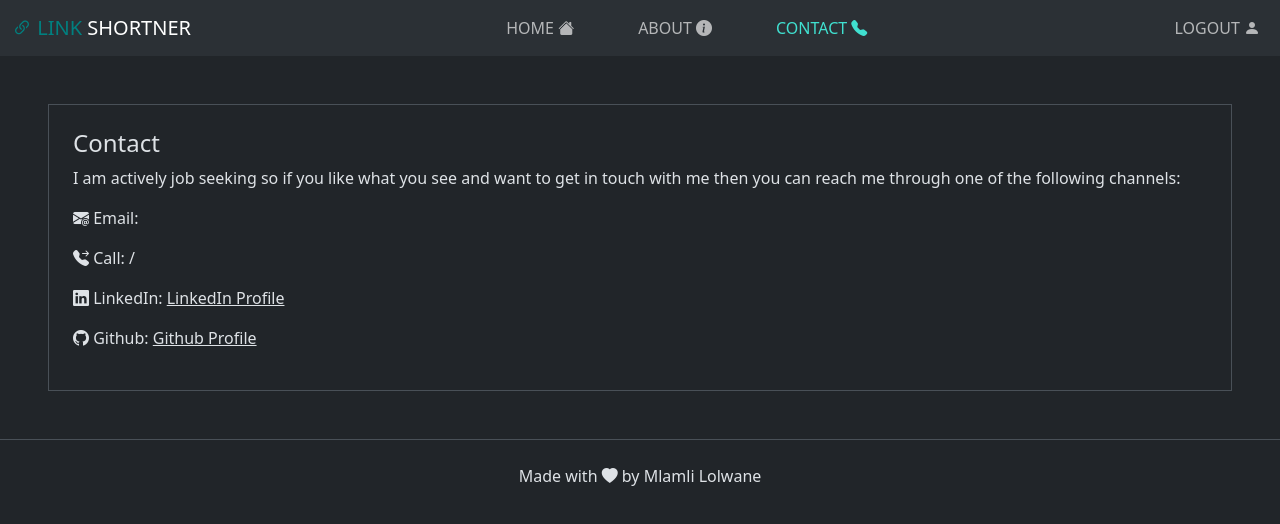
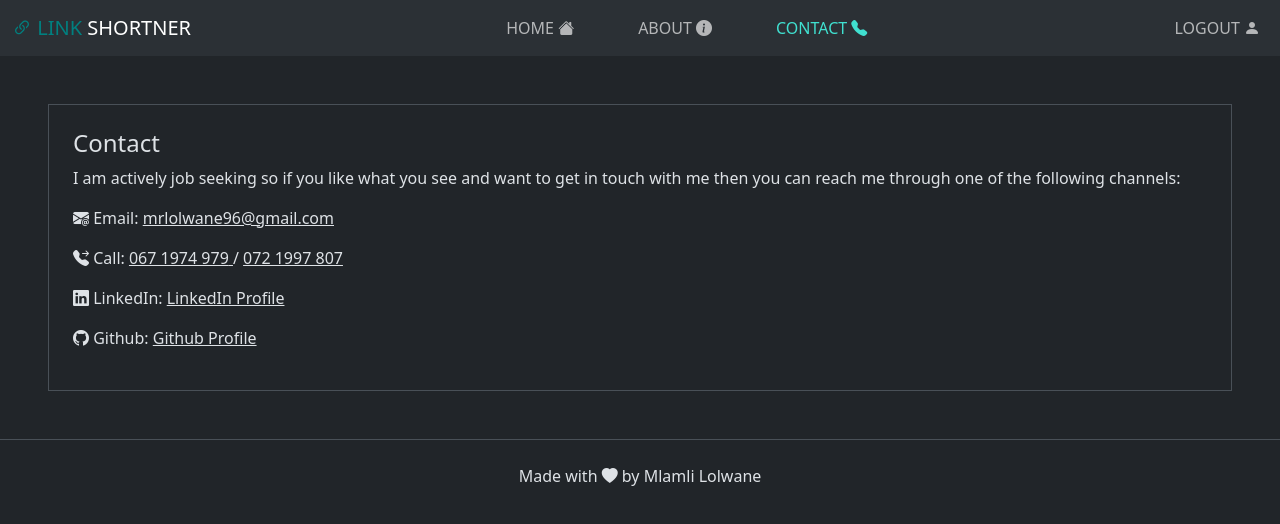
Before and after one commit to MlamliLolwane/Link-Shortner, a React (Vite) app: page /authenticated/contact in a window 1280 px wide. Shown: the top 524 px of the page. Built offline with nearby package versions, Linux system fonts and the light colour scheme; no server answers; sample sign-in values are in the browser's storage.

Commit message:
add: dynamic contact details

```diff
--- a/public/contact.json
+++ b/public/contact.json
@@ -1,7 +1,7 @@
 {
     "contact": "067 1974 979",
     "alternativeContact": "072 1997 807",
-    "email": "mrlolwane96@gmail.com",
+    "email": "mailto:mrlolwane96@gmail.com",
     "linkedin": "https://linkedin.com/in/mlamli-lolwane-3ba96b196",
     "github": "https://github.com/MlamliLolwane"
 }
--- a/src/views/Contact.jsx
+++ b/src/views/Contact.jsx
@@ -27,7 +27,7 @@ function Contact() {
                     <p className="fw-lighter">
                         <i class="bi bi-envelope-at-fill"></i> Email: <a href={data?.email}
                             className="fw-lighter d-inline nav-link">
-                            <u>{data?.email}</u>
+                            <u>mrlolwane96@gmail.com</u>
                         </a>
                     </p>
                     <p className="fw-lighter">
--- a/src/views/authenticated/AuthenticatedContact.jsx
+++ b/src/views/authenticated/AuthenticatedContact.jsx
@@ -10,7 +10,7 @@ function AuthenticatedContact() {
 
     async function fetchData()
     {
-        const response = await fetch('contact.json');
+        const response = await fetch('/contact.json');
         const jsonRes = await response.json();
         setData(jsonRes);
     }
@@ -27,7 +27,7 @@ function AuthenticatedContact() {
                     <p className="fw-lighter">
                         <i class="bi bi-envelope-at-fill"></i> Email: <a href={data?.email}
                             className="fw-lighter d-inline nav-link">
-                            <u>{data?.email}</u>
+                            <u>mrlolwane96@gmail.com</u>
                         </a>
                     </p>
                     <p className="fw-lighter">
```
